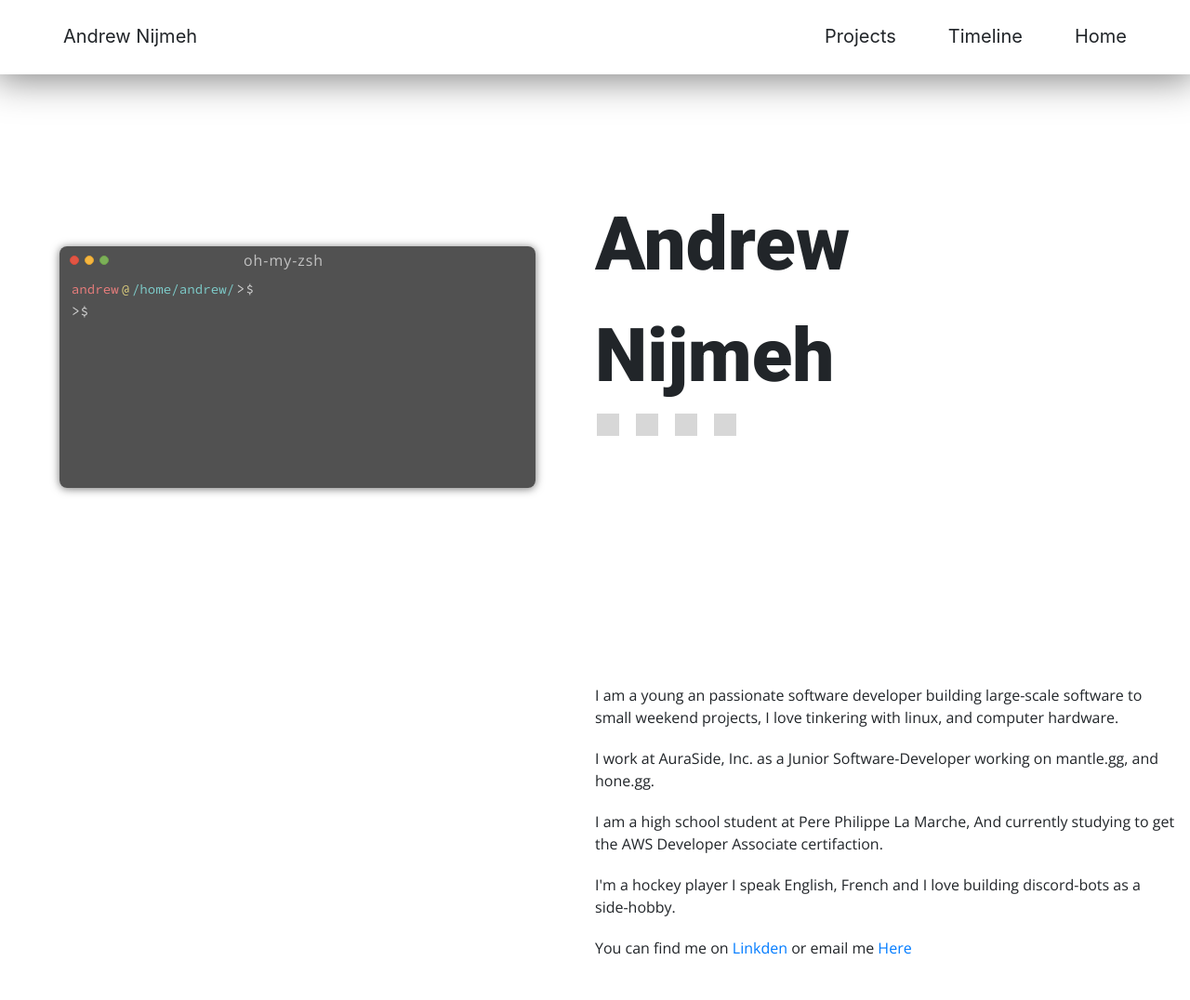
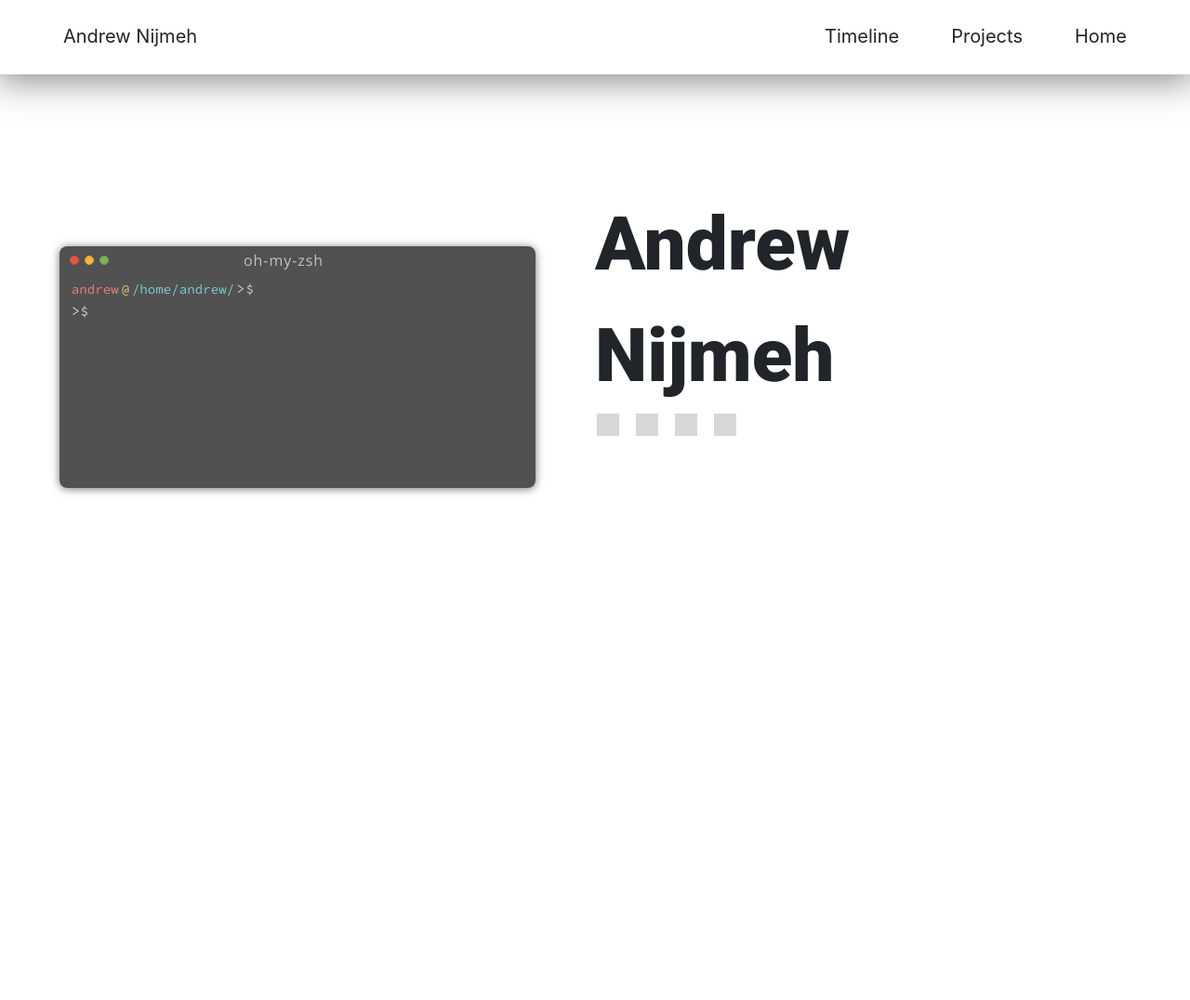
Before and after one commit to andrewnijmeh/site-v2, a Flask app: page / in a window 1280 px wide. Shown: the whole page at 93% size. After the commit the page ends 532 px from the top, so only its background shows below. Run offline with Flask 2, Linux system fonts and the light colour scheme; some libraries are stand-ins or nearby versions; grey boxes are pictures that could not be loaded.

Commit message:
wip commit{

```diff
--- a/templates/base.html
+++ b/templates/base.html
@@ -21,9 +21,9 @@
     <nav>
         <a>Andrew Nijmeh</a>
         <ul>
-            <li>Home</li>
-            <li>Timeline</li>
-            <li>Projects</li>
+            <li>Home</a></li>
+            <li>Projects</a></li>
+            <li>Timeline</a></li>
         </ul>
     </nav>
 </div>
--- a/templates/home.html
+++ b/templates/home.html
@@ -1,4 +1,3 @@
-
 {% extends "base.html" %}
 
 {% block head %}
@@ -59,24 +58,6 @@
         </a>
       </div>
     </div>
-    <div class="middle-text">
-
-      <p class="text-content">I am a young an passionate software developer building large-scale software to small weekend projects, I love tinkering with linux, and computer hardware.</p>
-
-      <p class="text-content">
-        I work at AuraSide, Inc. as a Junior Software-Developer working on mantle.gg, and hone.gg.
-      </p>
-      <p class="text-content">
-        I am a high school student at Pere Philippe La Marche, And currently studying to get the AWS Developer Associate certifaction.
-      </p>
-      <p class="text-content">
-        I'm a hockey player I speak English, French and I love building discord-bots as a side-hobby.
-      </p>
-      <p class="text-content">You can find me on <a href="https://www.linkedin.com/in/andrew-nijmeh-1a6726200/">Linkden</a>
-        or email me <a href="mailto:andrewnijmeh1@gmail.com?Subject=Hello%20Andrew%20-from-website" target="_top">Here</a>
-      </p>
-
-       <br>
     </div>
   </div>
 </div>
```
Also changed, not shown: templates/timeline.html (added, +27 -0 lines), static/css/base.css (line endings or trailing spaces), static/css/timeline.css (added).
